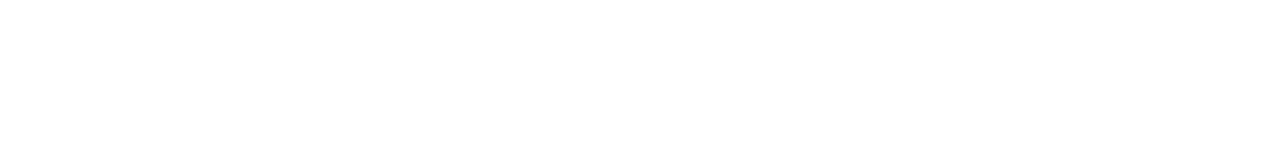
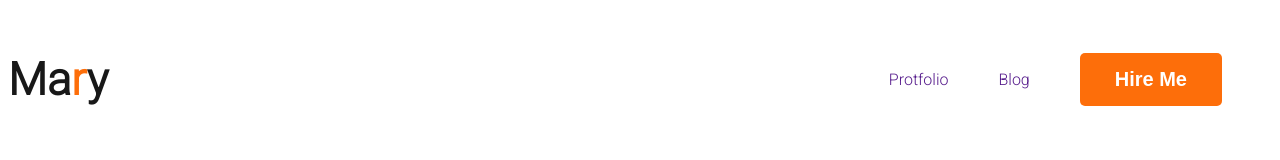
Before and after one commit to IffatHossanBithi/webdeveloper-protfolio, a plain HTML site: page index.html in a window 1280 px wide. Drawn offline with Linux system fonts and the light colour scheme.

Commit message:
added nav

```diff
--- a/index.html
+++ b/index.html
@@ -4,10 +4,23 @@
     <meta charset="UTF-8">
     <meta name="viewport" content="width=device-width, initial-scale=1.0">
     <title>webdeveloper-protfolio</title>
+    <link rel="preconnect" href="https://fonts.googleapis.com">
+<link rel="preconnect" href="https://fonts.gstatic.com" crossorigin>
+<link href="https://fonts.googleapis.com/css2?family=Open+Sans:ital,wght@1,600&family=Roboto:wght@300&display=swap" rel="stylesheet">
+    <link rel="stylesheet" href="style.css">
 </head>
 <body>
     <header>
+           <nav>
+    <h3 class="nav-title">Ma<span class="text-primary">r</span>y</h3>
+            <ul>
+                <li><a href="">Protfolio</a></li>
+                <li><a href="">Blog</a></li>
+                <li><button class="btn-primary">Hire Me</button></li>
 
+            </ul>
+
+        </nav>
     </header>
     <main>
 
--- /dev/null
+++ b/style.css
@@ -0,0 +1,45 @@
+/* Common Shared Style */
+body{
+    font-family: 'Open Sans', sans-serif;
+font-family: 'Roboto', sans-serif;
+}
+.text-primary{
+    color: #FD6E0A;
+}
+.btn-primary{
+    border-radius: 5px;
+    background: #FD6E0A;
+    border: 0;
+    font-size: 20px;
+    font-weight: 700;
+    color: white;
+    padding: 15px 35px;
+
+}
+
+/*  nav related style */
+nav{
+    display: flex;
+    justify-content:space-between;
+    align-items: center;
+}
+.nav-title{
+color: #181818;
+font-size: 45px;
+font-weight: 800;
+
+}
+nav > ul{
+    display: flex;
+    align-items: center;
+}
+nav li{
+    list-style: none;
+    margin-right: 50px;
+}
+nav a{
+    text-decoration: none;
+}
+button{
+    background-color: #FD6E0A;
+}
```
